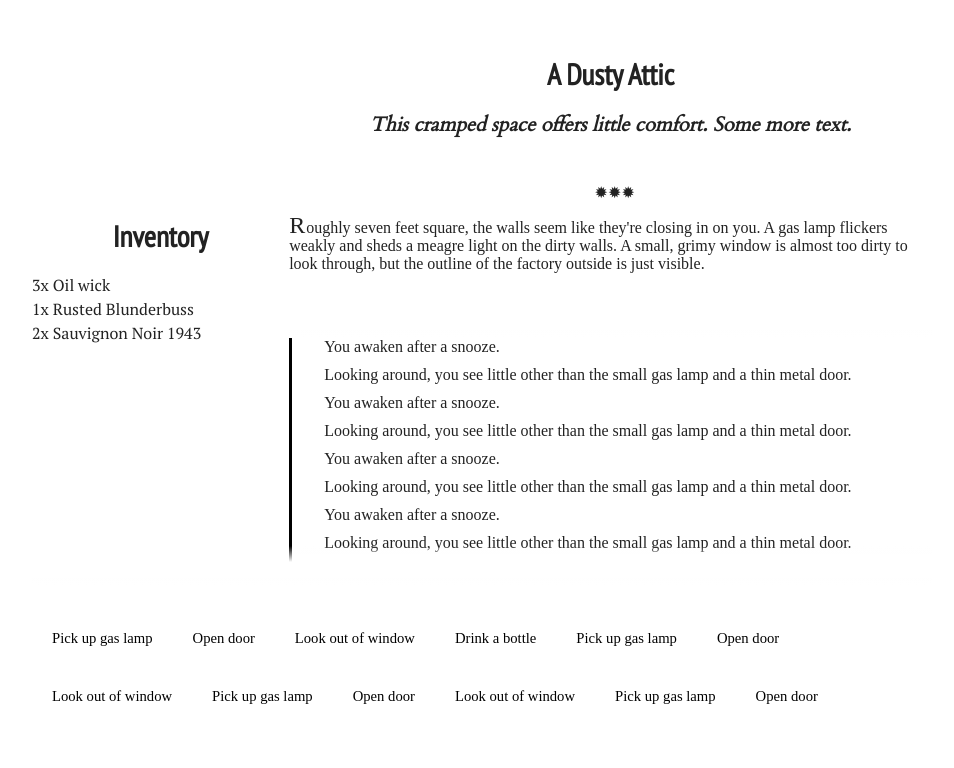
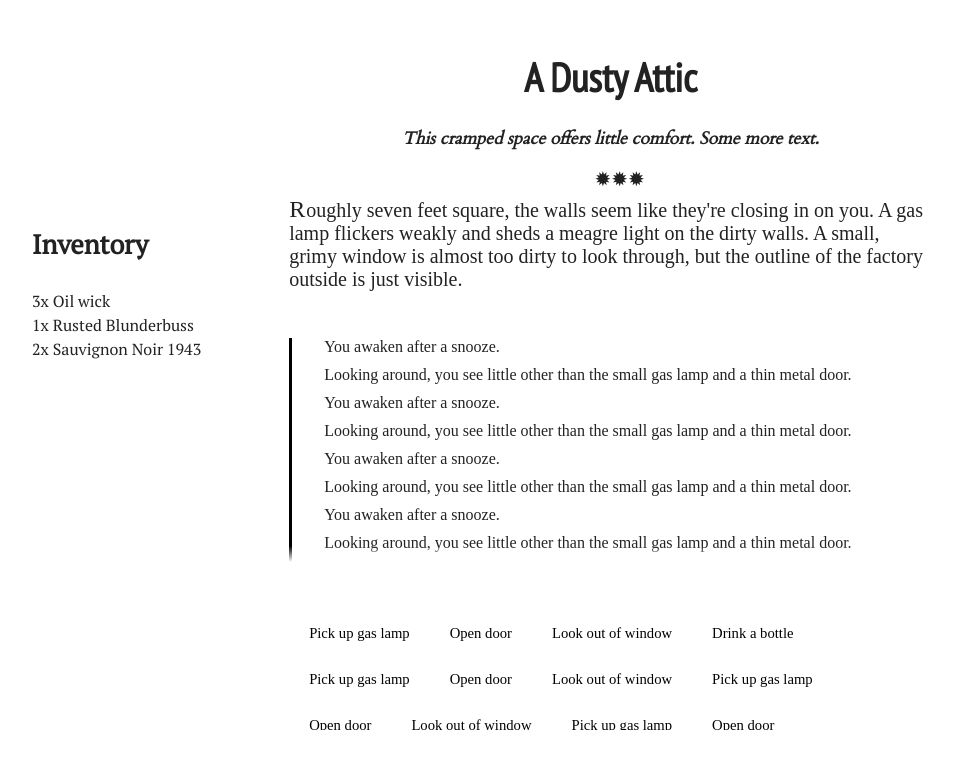
Before and after one commit to bedekelly/5.38, a React app: page / in a window 1280 px wide. Shown: the top 768 px of the page, without its empty margins (158-1112 px from the left). Built offline with nearby package versions, Linux system fonts and the light colour scheme.

Commit message:
Fix mobile layout!

```diff
--- a/package.json
+++ b/package.json
@@ -24,6 +24,6 @@
   },
   "devDependencies": {},
   "scripts": {
-    "start": "webpack-dev-server --open"
+    "start": "NODE_ENV=development webpack-dev-server --open --host=0.0.0.0"
   }
 }
--- a/src/App/App.css
+++ b/src/App/App.css
@@ -5,3 +5,10 @@ html, body {
   padding: 0;
   color: #222;
 }
+
+#app {
+  height: 100vh;
+  display: flex;
+  flex-direction: column;
+  justify-content: center;
+}
--- a/src/App/Inventory/Inventory.css
+++ b/src/App/Inventory/Inventory.css
@@ -11,3 +11,7 @@
 .inventory-list {
   padding: 0;
 }
+
+.inventory h3 {
+  font-size: 20pt;
+}
--- a/src/App/Inventory/Inventory.js
+++ b/src/App/Inventory/Inventory.js
@@ -8,7 +8,7 @@ import './Inventory.css';
 
 function Inventory({ items }) {
   return <section className="inventory">
-    <h1>Inventory</h1>
+    <h3>Inventory</h3>
     <ul className="inventory-list">
       {
         items.map(item =>
--- a/src/App/Ledger/LedgerItem.css
+++ b/src/App/Ledger/LedgerItem.css
@@ -1,3 +1,9 @@
 .ledger-item:not(:last-of-type) {
   margin-bottom: 10px;
 }
+
+@media(max-width: 768px) {
+  .ledger-item {
+    font-size: 9.5pt;
+  }
+}
--- a/src/App/Options/Option.css
+++ b/src/App/Options/Option.css
@@ -34,11 +34,13 @@
     min-width: inherit;
     min-height: 1vh;
     height: auto;
+    cursor: pointer;
   }
 
   .option:hover {
     font-weight: bold;
-    cursor: pointer;
+    text-decoration: underline;
+    text-decoration-skip-ink: auto;
   }
 
   .option:active {
--- a/src/App/Options/Options.css
+++ b/src/App/Options/Options.css
@@ -17,3 +17,9 @@
     height: 100%;
   }
 }
+
+@media (max-width: 768px) {
+  .options {
+    margin-bottom: 3vh;
+  }
+}
--- a/src/App/RoomInfo/RoomDescription.css
+++ b/src/App/RoomInfo/RoomDescription.css
@@ -2,6 +2,9 @@
   .room-description {
     grid-area: story;
     margin-bottom: 2vh;
+    font-family: "PT Serif";
+    line-height: 15pt;
+    font-size: 11pt;
   }
 
   .room-description:before {
@@ -14,9 +17,7 @@
   }
 
   .room-description {
-    font-family: "PT Serif";
-    line-height: 15pt;
-    font-size: 11pt;
+
   }
 
   .room-description::first-letter {
@@ -29,9 +30,10 @@
 
 @media(min-width: 768px) {
   .room-description {
+    font-size: 15pt;
     grid-area: story;
-    margin-bottom: 2vh;
     position: relative;
+    margin-top: 0;
   }
 
   .room-description::first-letter {
--- a/src/App/RoomInfo/RoomHeading.css
+++ b/src/App/RoomInfo/RoomHeading.css
@@ -1,5 +1,4 @@
 h1, h2 {
-
   text-align: center;
 }
 
@@ -13,7 +12,7 @@ h1 {
 h2 {
   font-family: 'Cardo';
   font-style: italic;
-  font-size: 15pt;
+  font-size: 13pt;
 }
 
 .room-heading {
@@ -22,3 +21,13 @@ h2 {
   justify-content: space-around;
   grid-area: heading;
 }
+
+@media (min-width: 768px) {
+  h1 {
+    font-size: 30pt;
+  }
+
+  h2 {
+    font-size: 13pt;
+  }
+}
--- a/src/App/layout/Main.css
+++ b/src/App/layout/Main.css
@@ -4,15 +4,12 @@
 
 @media (min-width: 768px) {
   .main {
-    margin: 0 auto;
-
     margin: 0 5vh 0 5vh;
-
     display: grid;
     grid-template-areas: "empty heading"
                          "inventory story"
                          "inventory ledger"
-                         "options options";
+                         "inventory options";
     grid-template-columns: 2fr 5fr;
     grid-template-rows: 25fr 15fr 30fr 30fr;
     max-height: 100%;
```
